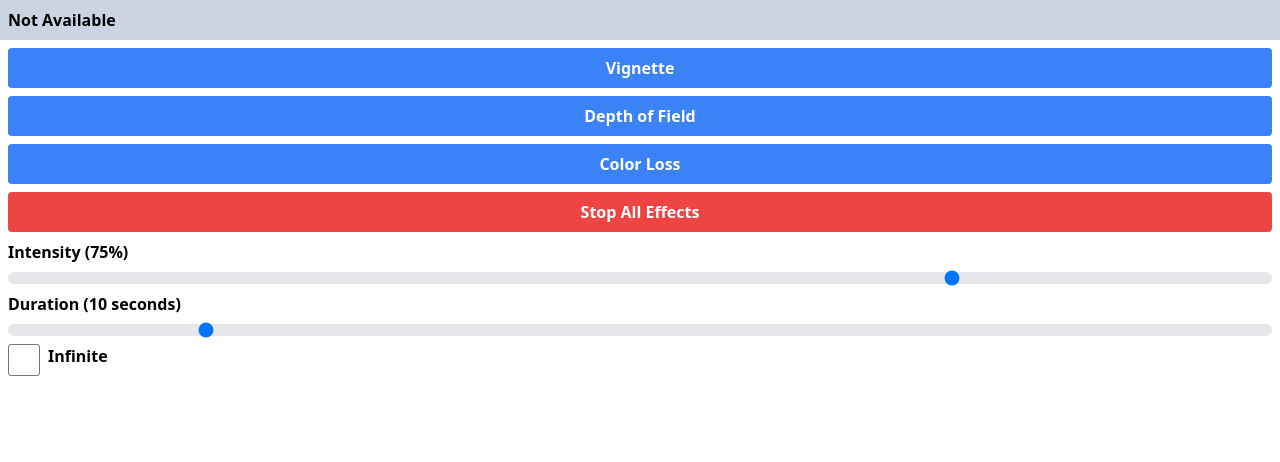
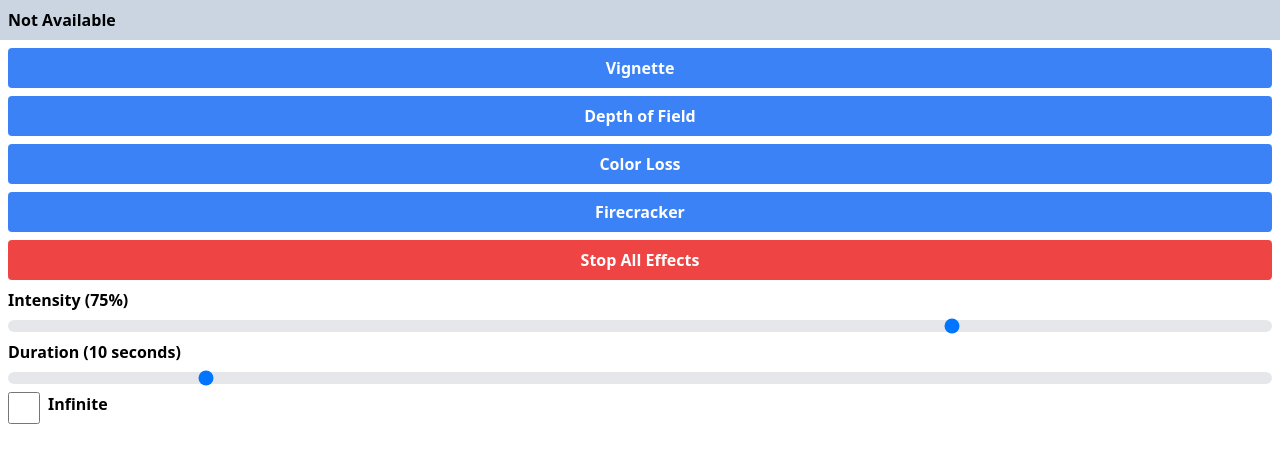
Before and after one commit to SG-Stress-Simulation/remote, a React (Vite) app: page / in a window 1280 px wide. Shown: the top 462 px of the page. Built offline with nearby package versions, Linux system fonts and the light colour scheme; no server answers.

Commit message:
added firecracker to buttons

```diff
--- a/src/App.tsx
+++ b/src/App.tsx
@@ -37,6 +37,13 @@ function App() {
         <ActionButton
           label="Color Loss"
           path="StartColorLoss"
+          intensity={intensity}
+          duration={duration}
+          inifinite={inifinite}
+        />
+        <ActionButton
+          label="Firecracker"
+          path="StartFirecracker"
           intensity={intensity}
           duration={duration}
           inifinite={inifinite}
```
